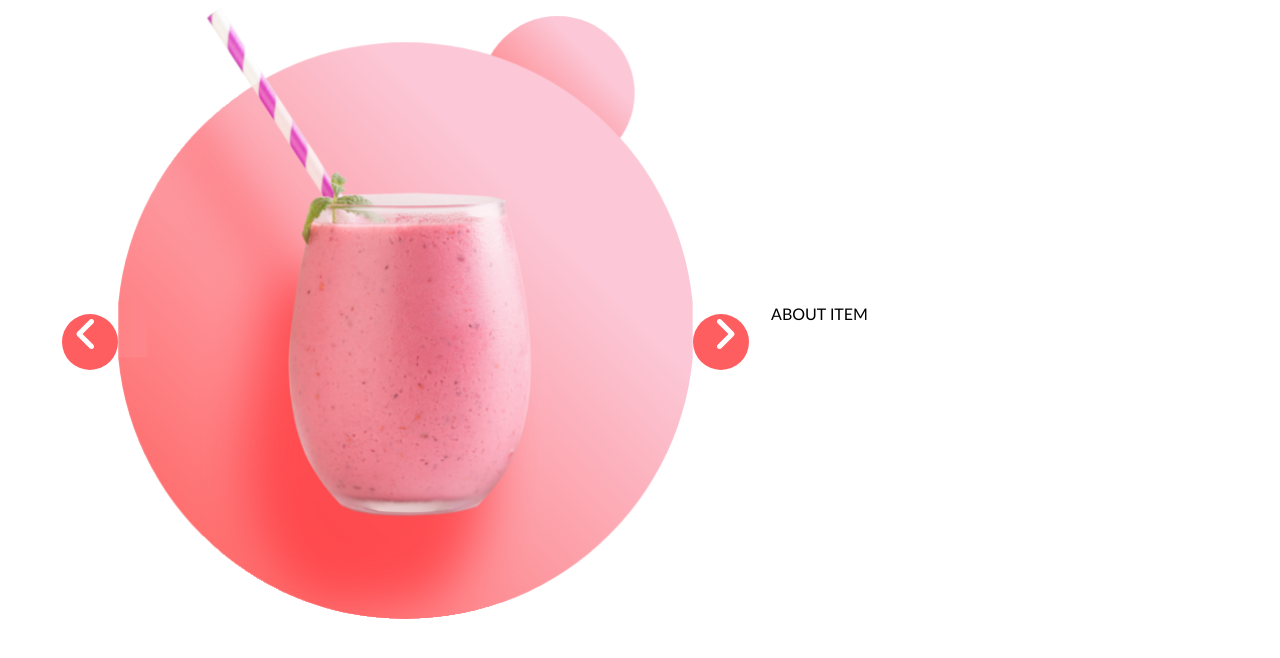
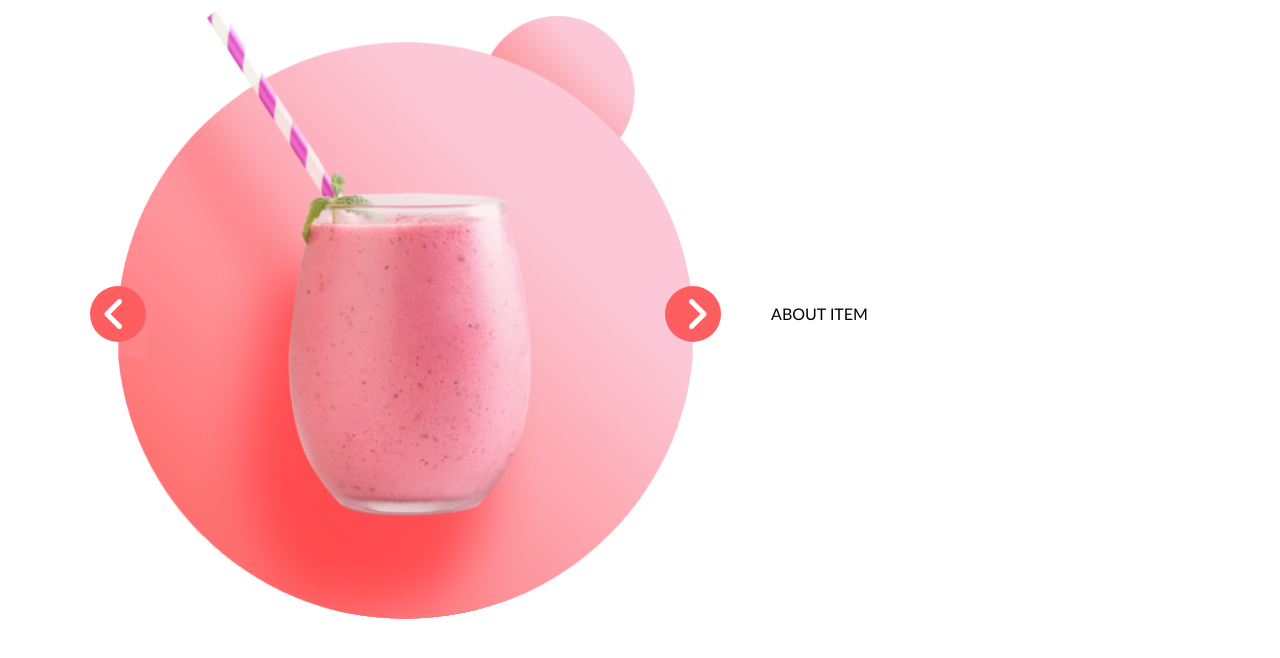
Before and after one commit to romimb/8-smoothies, a website: page index.html in a window 1280 px wide. Shown: the part 72-730 px from the top of the page. Drawn offline with Linux system fonts and the light colour scheme.

Commit message:
Update main.css

```diff
--- a/css/main.css
+++ b/css/main.css
@@ -69,7 +69,7 @@ body {
     transform: translateY(-50%);
     width: 1.4em;
     height: 1.4em;
-    line-height: 1.4pem;
+    line-height: 1.4em;
     text-align: center;
     color: #fff;
     background-color: var(--primary-color);
@@ -78,12 +78,10 @@ body {
 .gallery > .fa-angle-left {
     left: 0%;
     padding-right: 0.17em;
-    transform: translateX(-50%);
 }
 .gallery > .fa-angle-right {
     right: 0%;
     padding-left: 0.17em;
-    transform: translateX(50%);
 }
 .text {
     width: 40%;
```
